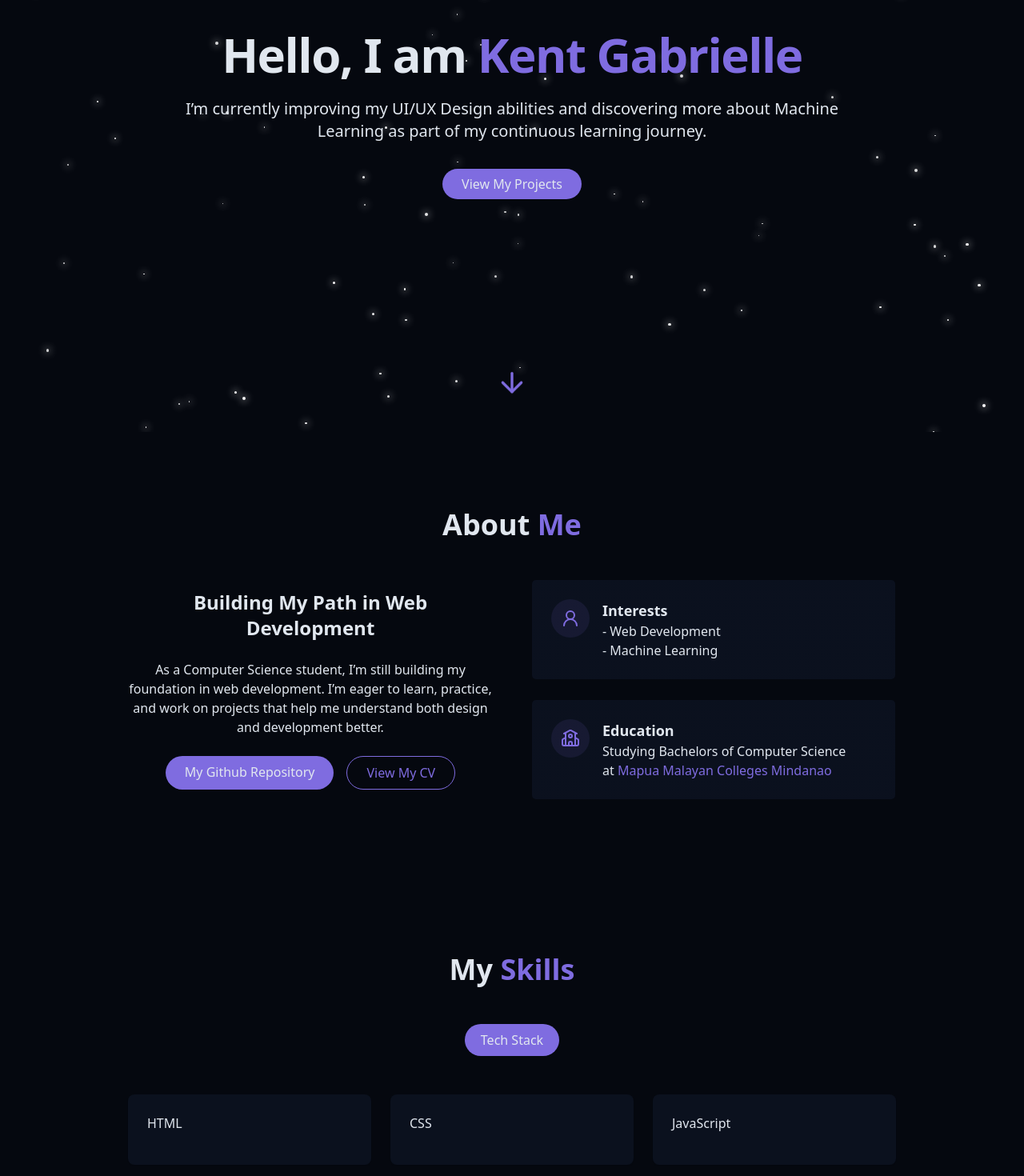
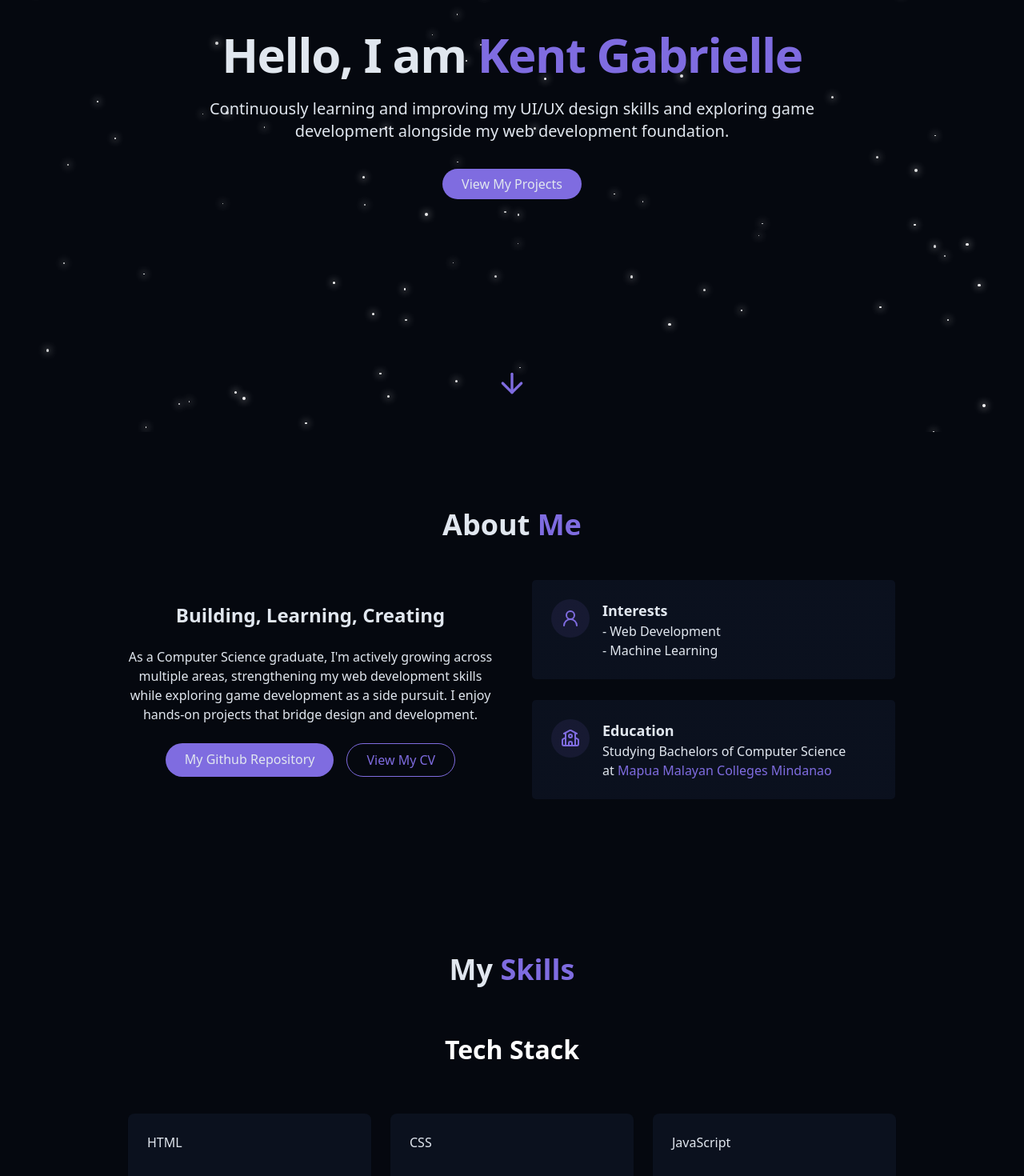
Before and after one commit to KentGab27/cs-portfolio, a React (Vite) app: page / in a window 1280 px wide. Shown: the part 260-1730 px from the top of the page at 80% size. Built offline with nearby package versions, Linux system fonts and the light colour scheme.

Commit message:
Updates
Updated the Cards in projects sections and changed some wordings in the other sections

```diff
--- a/src/components/AboutMeSection.jsx
+++ b/src/components/AboutMeSection.jsx
@@ -11,10 +11,11 @@ export const AboutMeSection = () => {
                 <div className="grid cols-1 md:grid-cols-2 gap-12 items-center">
                     <div className="space-y-6">
                         <h3 className="text-2xl font-semibold">
-                            Building My Path in Web Development
+                            Building, Learning, Creating
                         </h3>
-                        <p className="text-muted-foreground">As a Computer Science student, I’m still building my foundation in web development.
-                            I’m eager to learn, practice, and work on projects that help me understand both design and development better.</p>
+                        <p className="text-muted-foreground">As a Computer Science graduate, I'm actively growing across multiple areas,
+                            strengthening my web development skills while exploring game development as a side pursuit. I enjoy hands-on
+                            projects that bridge design and development.</p>
                         <div className="flex flex-col sm:flex-row gap-4 pt=4 justify-center">
                             <a href="https://github.com/KentGab27" className="cosmic-button"
                             target="_blank">
--- a/src/components/ContactSection.jsx
+++ b/src/components/ContactSection.jsx
@@ -34,13 +34,13 @@ export const ContactSection = () => {
                             <h4 className="font-medium">
                                 Phone Number:
                             </h4>
-                            <p> 0933 812 9383 (SMART)</p>
-                            <p> 0991 210 7367 (DITO)</p>
+                            <p> +63 933 812 9383 (SMART)</p>
+                            <p> +63 991 210 7367 (DITO)</p>
                         </div>
                     </div>
                 </div>
             </div>
-            {/*Other side of the Grid, Contact Form */}
+            {/*Other side of the Grid, Contact Form if ever to add*/}
                 </div>
             </div>
         </section>
--- a/src/components/HomeSection.jsx
+++ b/src/components/HomeSection.jsx
@@ -11,8 +11,8 @@ export const HomeSection = () => {
                     <span className="text-primary opacity-0 animate-fade-in-delay-1"> Kent </span>
                     <span className="text-primary opacity-0 animate-fade-in-delay-2"> Gabrielle </span>
                 </h1>
-                <p className="text-lg md:text-xl text-muted-foreground max-2-2xl mx-auto opacity-0 animate-fade-in-delay-4"> I’m currently improving my UI/UX Design abilities
-                    and discovering more about Machine Learning as part of my continuous learning journey.
+                <p className="text-lg md:text-xl text-muted-foreground max-2-2xl mx-auto opacity-0 animate-fade-in-delay-4">
+                    Continuously learning and improving my UI/UX design skills and exploring game development alongside my web development foundation.
                 </p>
                 <div className="pt-4 opacity-0 animate-fade-in-delay-4">
                     <a href="#projects" className="cosmic-button">
--- a/src/components/ProjectsSection.jsx
+++ b/src/components/ProjectsSection.jsx
@@ -24,6 +24,14 @@ const projects = [
         image: "/projects/WebProg.png",
         tags: ["HTML", "CSS", "JavaScript"],
         githubUrl: "https://github.com/KentGab27/Web-Programming-Frontend-Project"
+    },
+    {
+        id: 4,
+        title: "Catching Game",
+        description: "A small Unity practice game where the player catches fruits to score.",
+        image: "/projects/GameDevPrac_1.png",
+        tags: ["Unity", "C#"],
+        githubUrl: "https://github.com/KentGab27/GameDev-Practice"
     }
 ];
 
--- a/src/components/SkillsSection.jsx
+++ b/src/components/SkillsSection.jsx
@@ -29,7 +29,8 @@ export const SkillsSection = () => {
                     {categories.map((category, key) => (
                         <button key={key}
                         onClick={() => setActiveCategory(category)}
-                        className={cn("px-5 py-2 rounded-full transition-colors duration-300 capitalize", activeCategory === category ? "bg-primary text-primary-foreground:" : "bg-secondary/70 text-foreground hover:bg-secondary")}>
+                        style={activeCategory === category ? { fontSize: "2rem" } : {}}
+                        className={cn("px-5 py-2 rounded-full transition-colors duration-300 capitalize", activeCategory === category ? "text-white font-bold text-xl:" : "bg-secondary/70 text-foreground hover:bg-secondary")}>
                             {category}
                         </button>
                     ))}
```
Also changed, not shown: public/projects/GameDevPrac_1.png (added).
